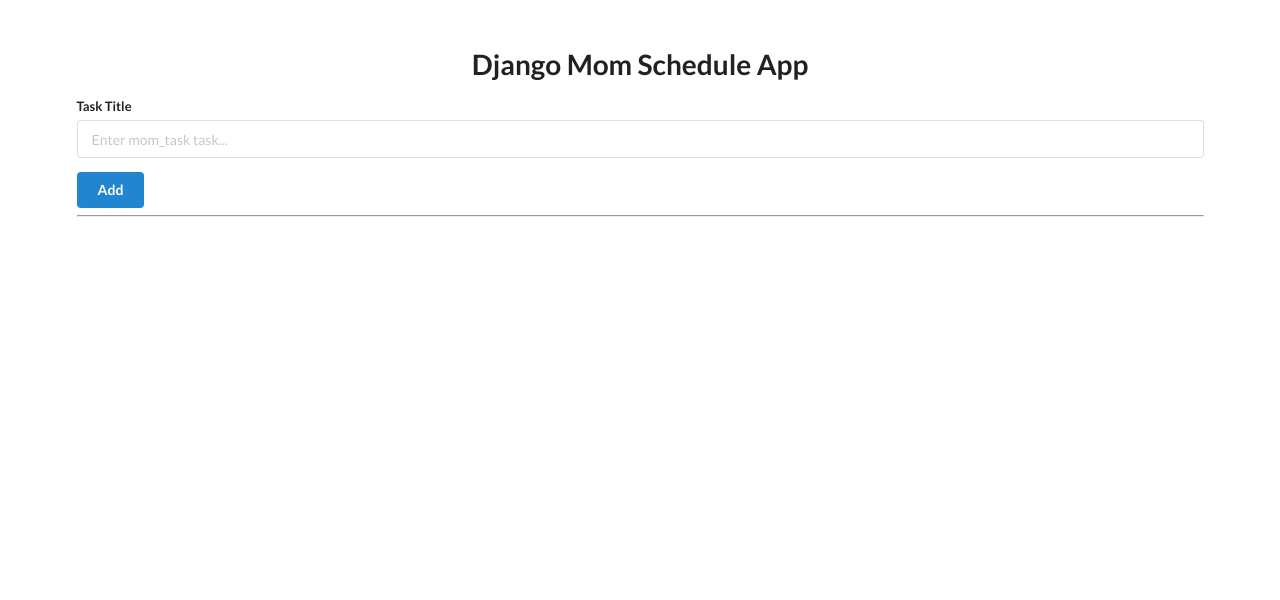
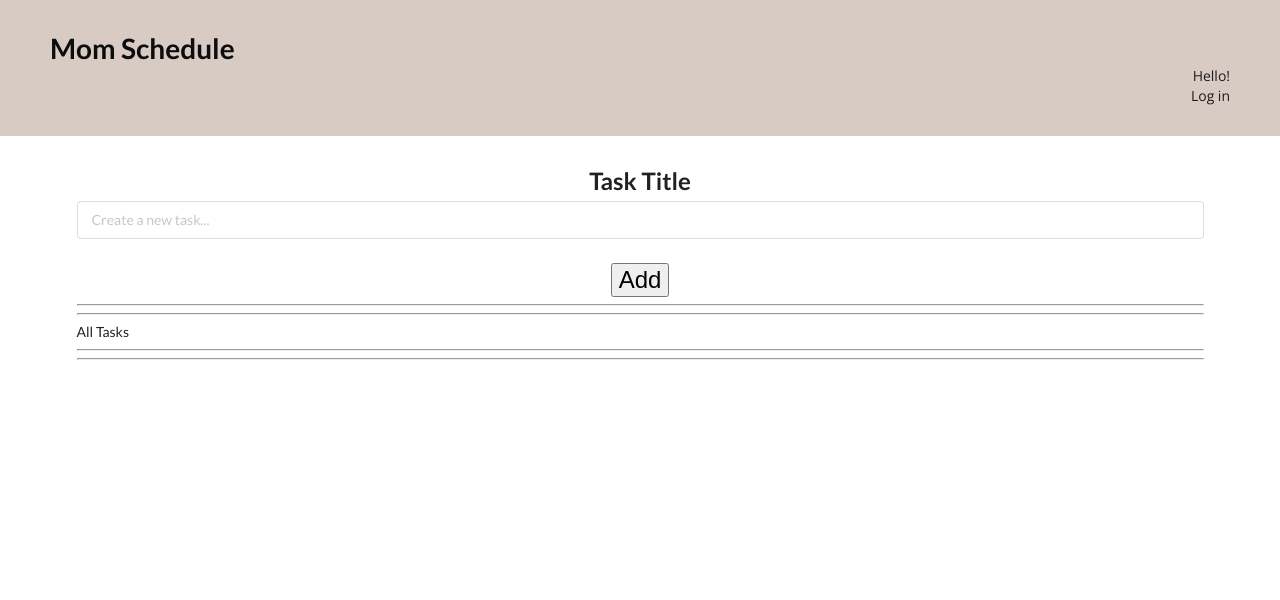
Before and after one commit to annagabain/Mom-Schedule, a Django app: template templates/base.html in a window 1280 px wide. Shown: the top 600 px of the page. After the commit the page ends 360 px from the top, so only its background shows below. Run offline with Django 3.2, Linux system fonts and the light colour scheme; the template is opened without the code that fills it, so the values that code supplies are empty.

Commit message:
Add custom css

```diff
--- /dev/null
+++ b/static/css/style.css
@@ -0,0 +1,49 @@
+    /* Colours of the Project
+    #9C9FA6   - Grey
+    #FAF7F4   - Off White
+    #D8CBC4   - Mokka Beige
+    #455359   - Sea Green
+    #A67153(old)  #6A4C39(new)   - Brown
+    #0D0D0D   - Black-Brown */
+
+    /* These fonts are imported from Google Fonts */
+    @import url('https://fonts.googleapis.com/css2?family=Lemonada:wght@300&display=swap');
+    @import url('https://fonts.googleapis.com/css2?family=Open+Sans:wght@300;400&display=swap');
+
+
+    /* This styling is set for the whole project as a deafault */
+    body {
+        color: #0D0D0D;
+        background-color: #D8CBC4;
+        font-family: 'Open Sans', sans-serif;
+        font-weight: 400;
+    }
+
+    /* Navigaiton styling starts here*/
+    header {
+        padding: 30px 50px;
+        margin-bottom: 30px;
+        background: #D8CBC4;
+    }
+
+    h1 {
+        font-family: 'Lemonada', cursive, sans-serif;
+        font-weight: 400;
+        color: #0D0D0D;
+        text-align: left;
+    }
+
+    h2 {
+        text-align: center;
+    }
+
+    .login-greeting {
+        text-align: right;
+    }
+
+    p {
+        font-family: 'Open Sans', sans-serif;
+        font-weight: 400;
+        text-indent: 30px;
+        line-height: 32px;
+    }
--- a/templates/base.html
+++ b/templates/base.html
@@ -1,3 +1,5 @@
+{% load static %}
+
 <!DOCTYPE html>
 <html lang="en">
 
@@ -5,38 +7,57 @@
     <meta charset="UTF-8">
     <meta name="viewport" content="width=device-width, initial-scale=1.0">
     <title>Mom Schedule - Django</title>
+    <!-- MY CUSTOM CSS -->
+    <link rel="stylesheet" type="text/css" href="{% static 'css/style.css' %}">
     <link rel="stylesheet" href="https://cdn.jsdelivr.net/npm/semantic-ui@2.4.2/dist/semantic.min.css">
     <script src="https://cdn.jsdelivr.net/npm/semantic-ui@2.4.2/dist/semantic.min.js"></script>
+
 </head>
 
 <body>
-    <div style="margin-top: 50px;" class="ui container">
-        <h1 class="ui center aligned header">Django Mom Schedule App</h1>
 
+    <header>
+        <span>
+            <h1>Mom Schedule</h1>
+        </span>
+        <p class="login-greeting">
+            Hello!
+            <br>
+            Log in
+        </p>
+
+    </header>
+    <div class="ui container">
         <form class="ui form" action="/add" method="post">
             {% csrf_token %}
             <div class="field">
-                <label>Task Title</label>
-                <input type="text" name="title" placeholder="Enter mom_task task...">
+                <label><h2>Task Title</h2></label>
+                <input type="text" name="title" placeholder="Create a new task...">
                 <br>
             </div>
-            <button class="ui blue button" type="submit">Add</button>
+            <h2><button class="" type="submit">Add</button></h2>
         </form>
 
+        <hr>
+        <hr>
+        All Tasks
+        <hr>
         <hr>
 
         {% for mom_task in mom_task_list %}
 
         <div class="ui segment">
-            <p class="ui big header">{{ mom_task.id }} | {{ mom_task.title }}
-
+            <h2>{{ mom_task.title }}
+                <!-- <p class="ui big header">{{ mom_task.id }} | {{ mom_task.title }} -->
+                </h2>
+            <div>
                 {% if mom_task.complete == False %}
                 <span class="ui gray label">Not Complete</span>
                 {% else %}
                 <span class="ui green label">Complete</span>
                 {% endif %}
-            </p>
-            <a class="ui blue button" href="/update/{{ mom_task.id }}">Toggle Complete</a>
+            </div>
+            <a class="ui small button" href="/update/{{ mom_task.id }}">Toggle complete</a>
             <a class="ui red button" href="/delete/{{ mom_task.id }}">Delete</a>
 
         </div>
```
Also changed, not shown: db.sqlite3.
